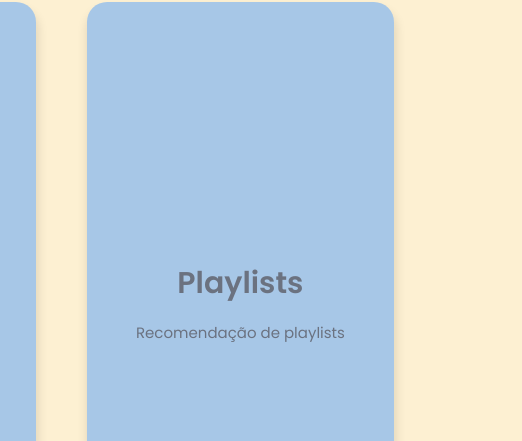
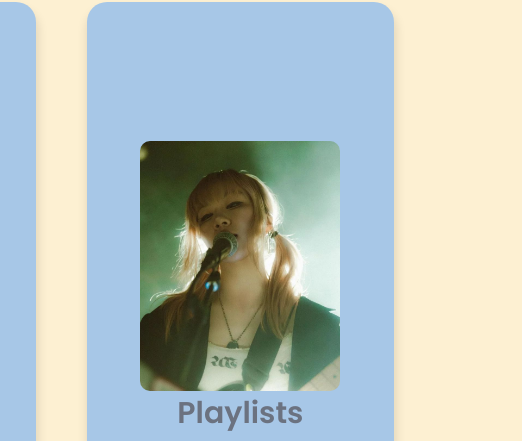
Before and after one commit to Lyyyat/portfolio, a plain HTML site: page index.html in a window 1280 px wide. Shown: the part 1526-1967 px from the top of the page, 758-1280 px from the left. Drawn offline with nearby package versions, Linux system fonts and the light colour scheme.

Commit message:
uppdate index.html

```diff
--- a/index.html
+++ b/index.html
@@ -143,6 +143,7 @@
                 <button class="btn" onclick="window.location.href='https://lyyyat.github.io/solar-system/'">Visite o Projeto</button>
             </div>
             <div class="project-box">
+                <img src="wisp.jpg" alt="mdzs" style="width: 100%; max-width: 200px; border-radius: 10px; margin-top: 10px">
                 <h3>Playlists</h3>
                 <label>Recomendação de playlists</label>
                 <button class="btn" onclick="window.location.href='playlistrecommendation.carrd.co'">Visite o Projeto</button>
```
